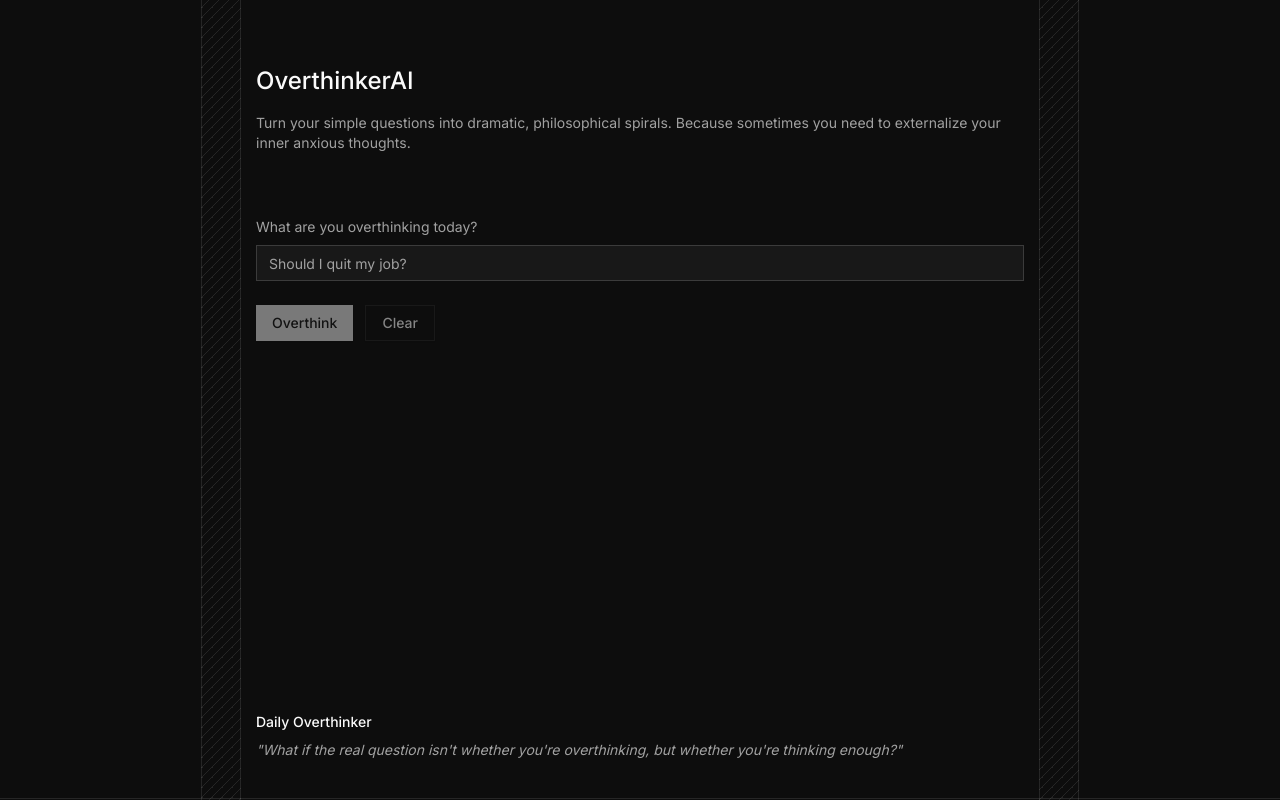
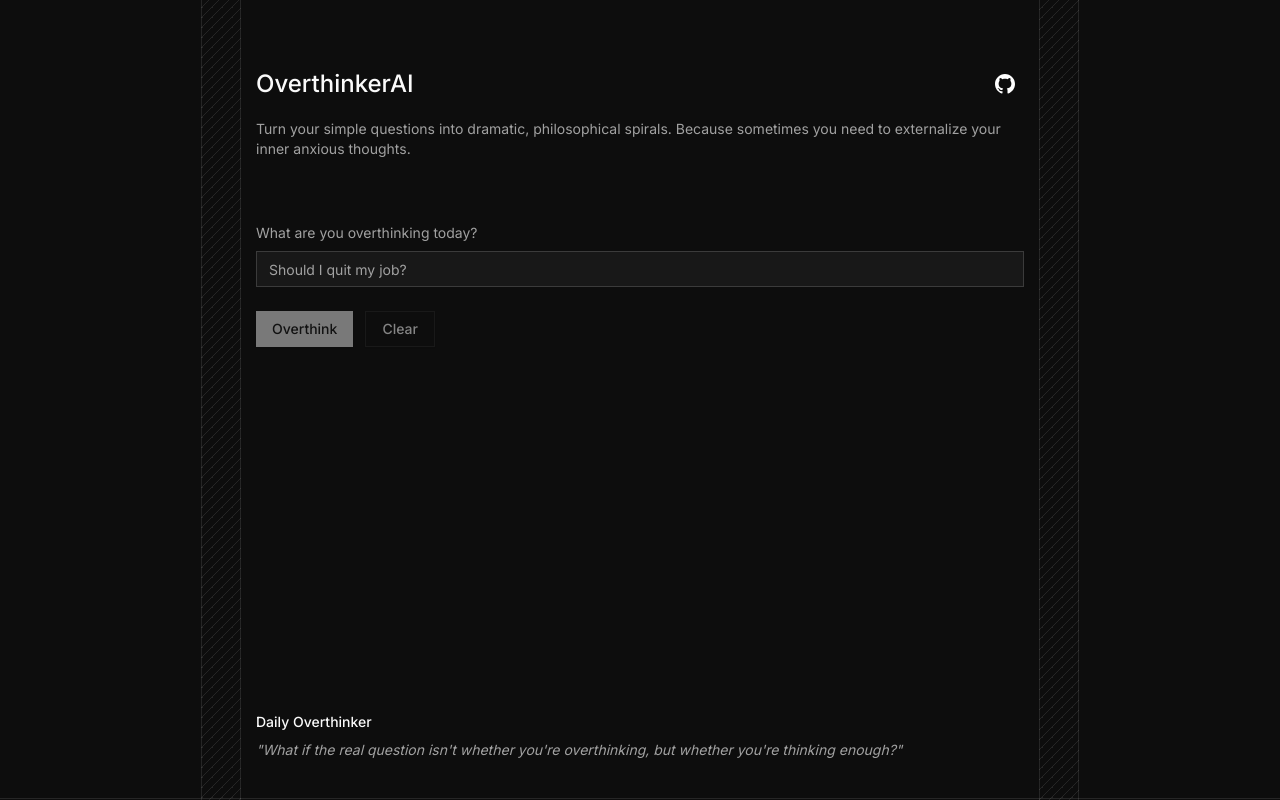
Before and after one commit to nikhilnigamnik/overthinker-ai, a Next.js app: page / in a window 1280 px wide. Built offline with nearby package versions, Linux system fonts and the light colour scheme.

Commit message:
added github link

```diff
--- a/components/layout/overthinker.tsx
+++ b/components/layout/overthinker.tsx
@@ -7,6 +7,7 @@
 import { Loader, AlertCircle } from "lucide-react";
 import { useChat } from "@ai-sdk/react";
 import { RenderIf } from "@/lib/render-if";
+import { GithubLink } from "../ui/github-link";
 
 export function Overthinker() {
   const { messages, input, setInput, handleSubmit, error, isLoading } = useChat(
@@ -56,7 +57,10 @@
   return (
     <div className="py-16 h-[calc(100dvh-2px)] space-y-16">
       <div className="max-w-4xl mx-auto">
-        <h1 className="text-2xl font-medium mb-4">OverthinkerAI</h1>
+        <div className="flex items-center justify-between mb-4">
+          <h1 className="text-2xl font-medium">OverthinkerAI</h1>
+          <GithubLink />
+        </div>
         <p className="text-muted-foreground">
           Turn your simple questions into dramatic, philosophical spirals.
           Because sometimes you need to externalize your inner anxious thoughts.
--- /dev/null
+++ b/components/ui/github-link.tsx
@@ -0,0 +1,24 @@
+import React from "react";
+
+export function GithubLink() {
+  return (
+    <a
+      href="https://github.com/nikhilnigamnik/overthinker-ai"
+      target="_blank"
+      rel="noopener noreferrer"
+      className="hover:bg-muted rounded-md p-2 border border-transparent hover:border-border transition-colors"
+    >
+      <svg
+        xmlns="http://www.w3.org/2000/svg"
+        width="20"
+        height="20"
+        viewBox="0 0 24 24"
+      >
+        <path
+          fill="white"
+          d="M12 0c-6.626 0-12 5.373-12 12 0 5.302 3.438 9.8 8.207 11.387.599.111.793-.261.793-.577v-2.234c-3.338.726-4.033-1.416-4.033-1.416-.546-1.387-1.333-1.756-1.333-1.756-1.089-.745.083-.729.083-.729 1.205.084 1.839 1.237 1.839 1.237 1.07 1.834 2.807 1.304 3.492.997.107-.775.418-1.305.762-1.604-2.665-.305-5.467-1.334-5.467-5.931 0-1.311.469-2.381 1.236-3.221-.124-.303-.535-1.524.117-3.176 0 0 1.008-.322 3.301 1.23.957-.266 1.983-.399 3.003-.404 1.02.005 2.047.138 3.006.404 2.291-1.552 3.297-1.23 3.297-1.23.653 1.653.242 2.874.118 3.176.77.84 1.235 1.911 1.235 3.221 0 4.609-2.807 5.624-5.479 5.921.43.372.823 1.102.823 2.222v3.293c0 .319.192.694.801.576 4.765-1.589 8.199-6.086 8.199-11.386 0-6.627-5.373-12-12-12z"
+        />
+      </svg>
+    </a>
+  );
+}
```
